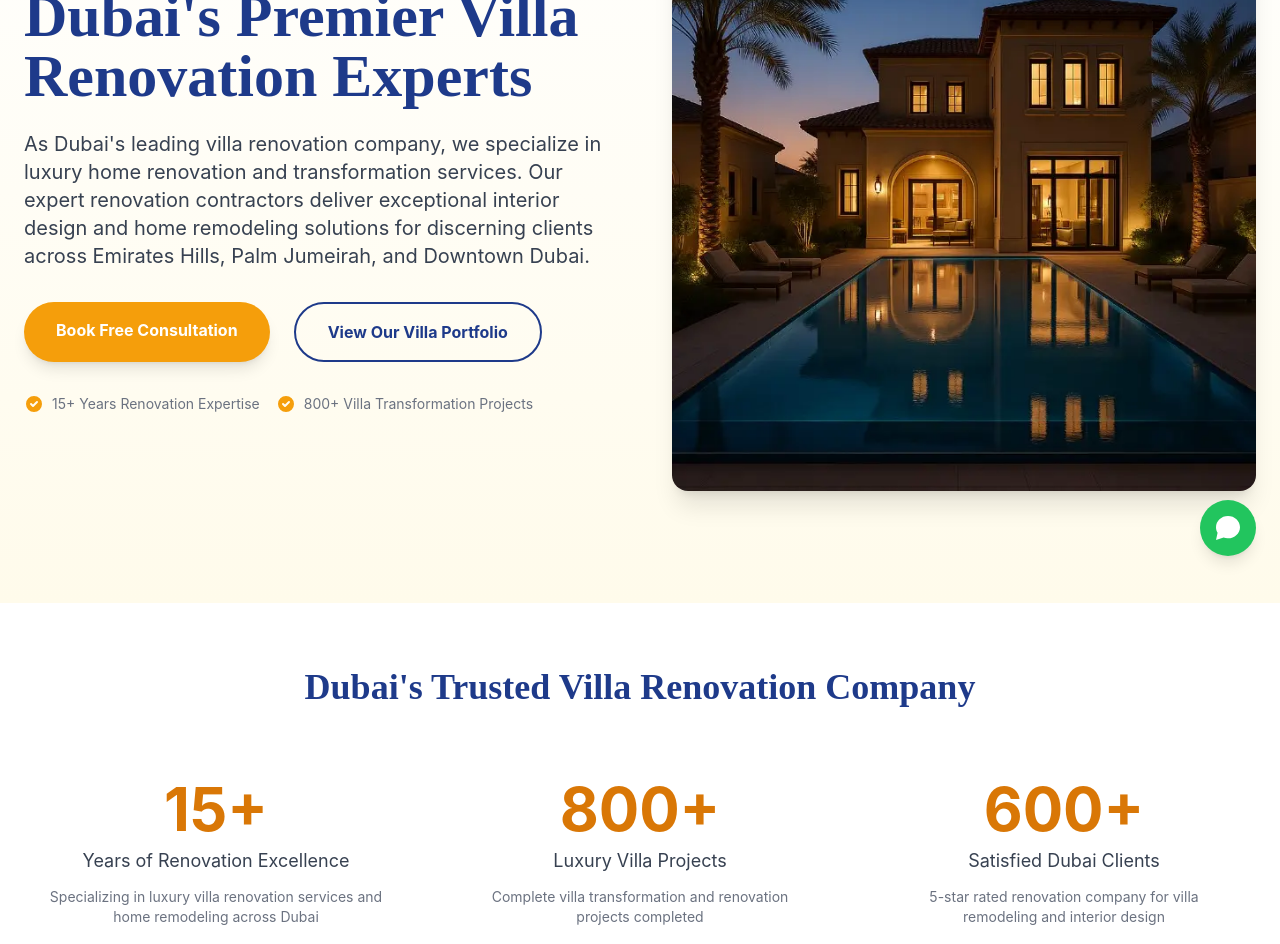
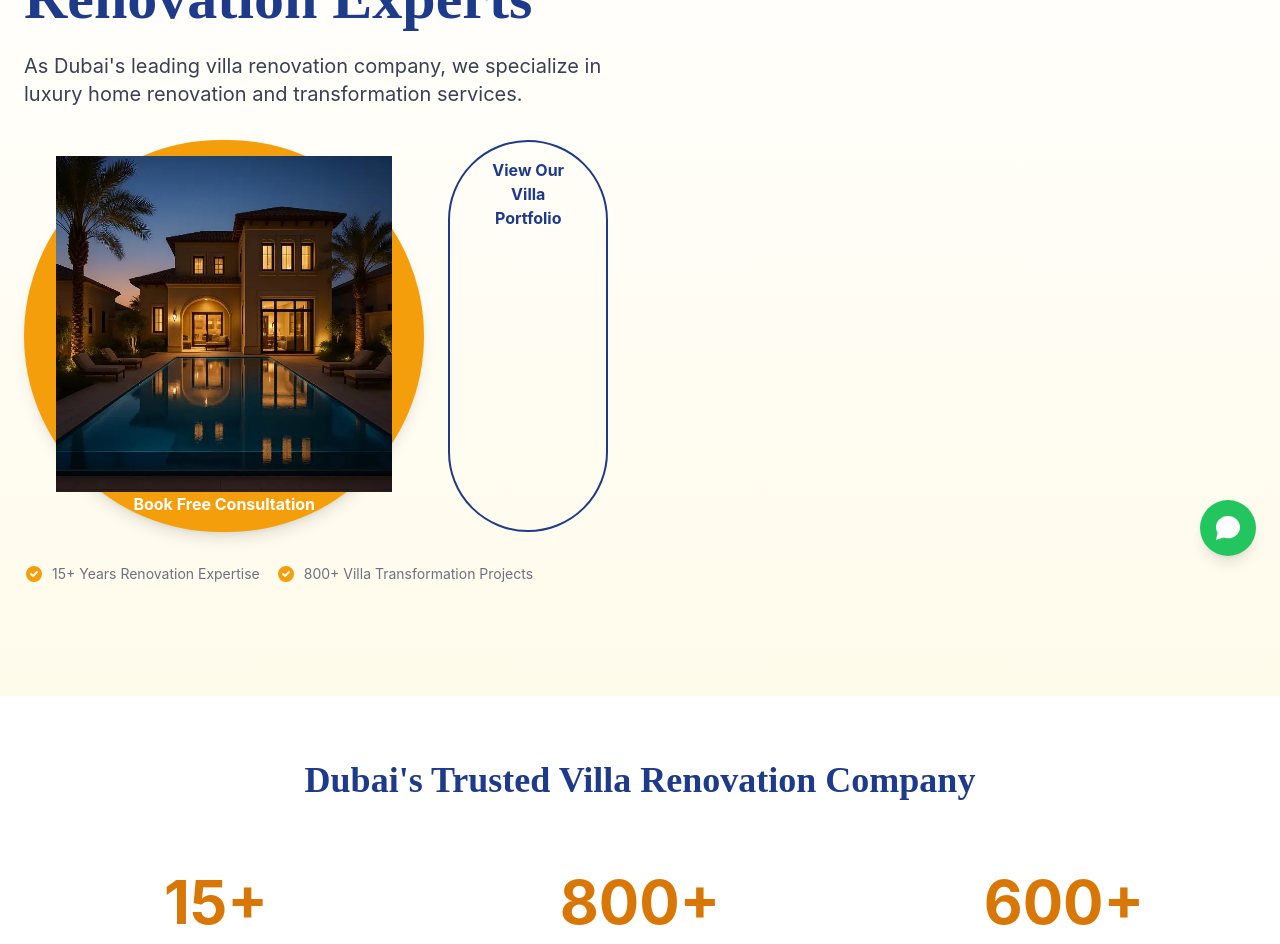
Before and after one commit to 1297ABY5/Villa-Landing--ABY, a Next.js app: page / in a window 1280 px wide. Shown: the part 220-1164 px from the top of the page. Built offline with nearby package versions, Linux system fonts and the light colour scheme.

Commit message:
Update index.js

```diff
--- a/pages/index.js
+++ b/pages/index.js
@@ -158,14 +158,22 @@ export default function Home() {
               Dubai's Premier Villa Renovation Experts
             </h1>
             <p className="text-lg text-gray-700 mb-8 leading-relaxed sm:text-xl">
-              As Dubai's leading villa renovation company, we specialize in luxury home renovation and transformation services. Our expert renovation contractors deliver exceptional interior design and home remodeling solutions for discerning clients across Emirates Hills, Palm Jumeirah, and Downtown Dubai.
+              As Dubai's leading villa renovation company, we specialize in luxury home renovation and transformation services.
             </p>
             <div className="flex flex-col space-y-4 sm:flex-row sm:space-y-0 sm:space-x-6 justify-center md:justify-start">
               <a
                 href="#contact"
                 className="bg-amber-500 hover:bg-amber-600 text-white font-bold py-4 px-8 rounded-full shadow-lg transition-all duration-300 transform hover:scale-105 text-center"
               >
-                Book Free Consultation
+                <Image
+              src="/hero2.webp"
+              alt="Luxury Villa Renovation Dubai by Unicorn Renovations"
+              width={650}
+              height={450}
+              className="object-cover w-full h-auto"
+              priority
+            />
+                  Book Free Consultation
               </a>
               <a
                 href="#portfolio"
@@ -190,14 +198,7 @@ export default function Home() {
             </div>
           </div>
           <div className="md:w-1/2 relative rounded-2xl overflow-hidden shadow-xl mt-8 md:mt-0 transform hover:scale-105 transition duration-700">
-            <Image
-              src="/hero2.webp"
-              alt="Luxury Villa Renovation Dubai by Unicorn Renovations"
-              width={650}
-              height={450}
-              className="object-cover w-full h-auto"
-              priority
-            />
+
           </div>
         </div>
       </section>
@@ -210,7 +211,7 @@ export default function Home() {
             <div className="p-6">
               <div className="text-5xl font-bold text-amber-600 sm:text-6xl">15+</div>
               <div className="text-lg text-gray-700 mt-2">Years of Renovation Excellence</div>
-              <p className="text-gray-500 mt-3 text-sm">Specializing in luxury villa renovation services and home remodeling across Dubai</p>
+              <p className="text-gray-500 mt-3 text-sm">Specializing in luxury villa renovation services and home remodeling across Dubai.Our expert renovation team deliver exceptional interior design and home remodeling solutions for discerning clients across Emirates Hills, Palm Jumeirah, and Downtown Dubai.</p>
             </div>
             <div className="p-6">
               <div className="text-5xl font-bold text-amber-600 sm:text-6xl">800+</div>
```
